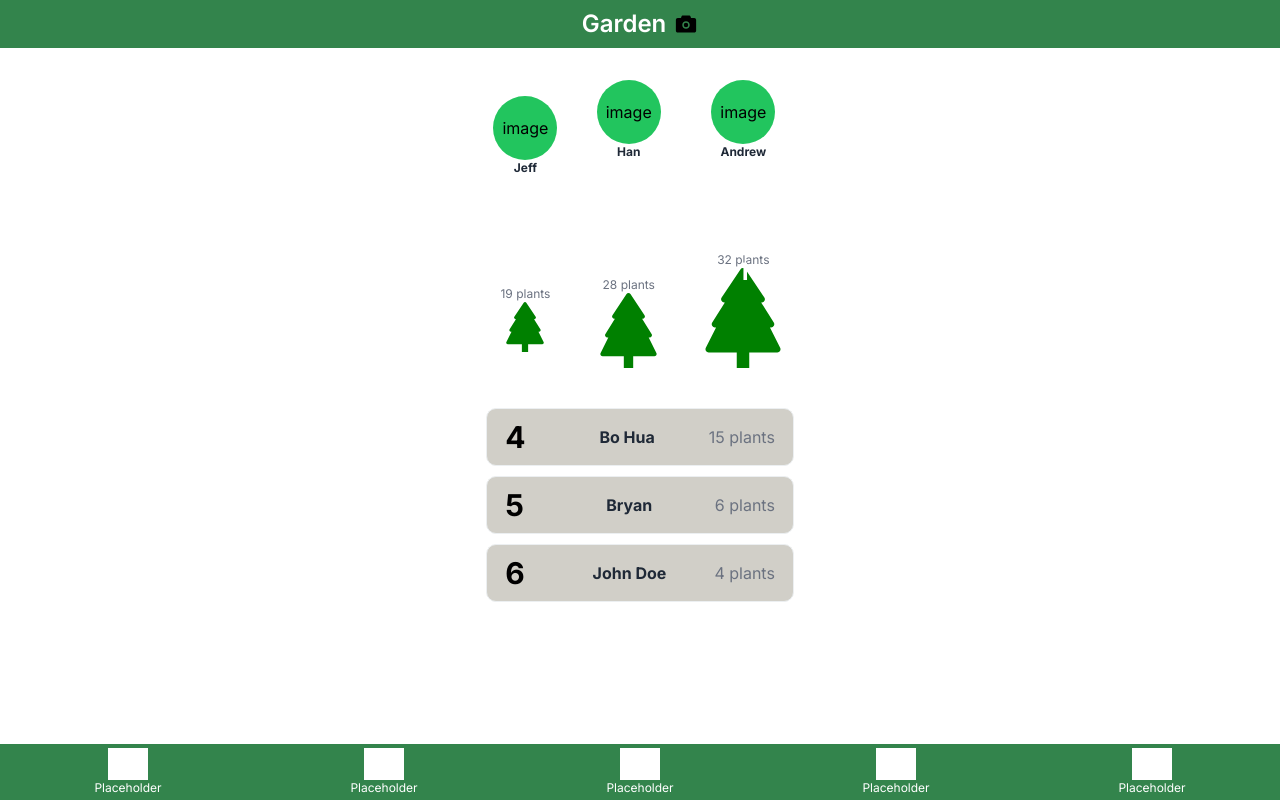
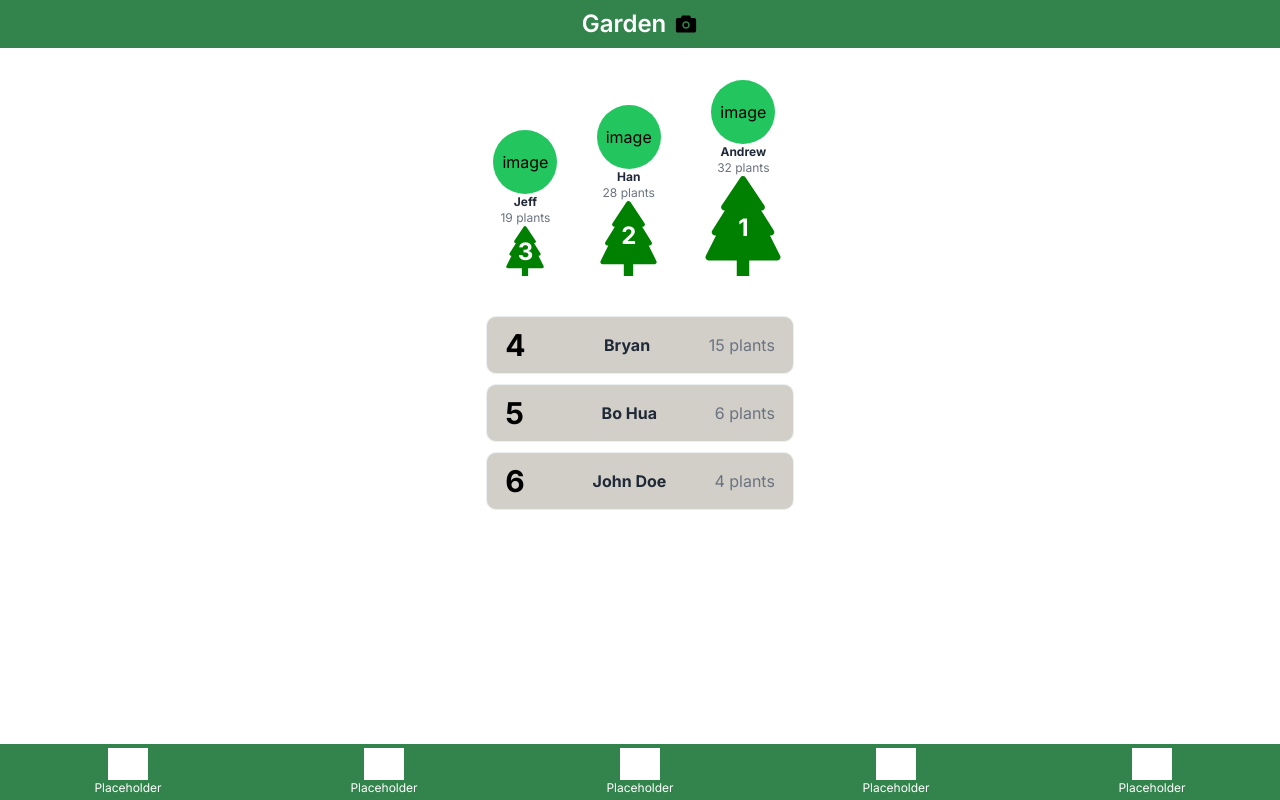
Before and after one commit to xaynezz/hacksingapore, a Next.js app: page /user/leaderboard in a window 1280 px wide. Built offline with nearby package versions, Linux system fonts and the light colour scheme.

Commit message:
editted leaderboard page + added back button

```diff
--- a/app/user/garden/[id]/page.tsx
+++ b/app/user/garden/[id]/page.tsx
@@ -104,7 +104,7 @@ const GardenPlantPage =  ({ params }: { params: { id: string } }) => {
                 <RecipeButton href='/garden/recipes'/>
             </div> */}
 
-            {/* <BackButton route="/user/garden"/> */}
+            <BackButton route="/user/garden"/>
 
             <div className="flex flex-col mt-1 p-2">
                 <div className="border rounded-xl">
--- a/app/user/leaderboard/page.tsx
+++ b/app/user/leaderboard/page.tsx
@@ -16,31 +16,33 @@ const LeaderboardPage = () => {
         <>
             <div className="flex flex-col items-center justify-center p-8">
 
-                <div className="flex flex-row items-center justify-center">
-                    <div className="py-4 relative flex flex-col items-center h-72 justify-between">
-                        <div className="w-16 h-16 bg-green-500 rounded-full flex items-center justify-center">image</div>
-                        <div className="text-gray-800 font-bold mx-10 flex-1 text-center text-xs">Jeff</div>
+            <div className="flex flex-row items-end justify-center">
+                    <div className="relative flex flex-col items-center">
+                        <div className="w-16 h-16 bg-green-500 rounded-full flex items-center justify-center">
+                            image
+                        </div>
+                        <div className="text-gray-800 font-bold mx-10 text-center text-xs">Jeff</div>
                         <div className="text-gray-500 px-2 text-xs">19 plants</div>
                         <BsTreeFill size={50} style={{ color: 'green' }} />
-                        <div className="absolute top-12 left-0 w-full h-full flex items-center justify-center text-white font-bold text-2xl z-10 pointer-events-none">
+                        <div className="absolute bottom-0 left-1/2 transform -translate-x-1/2 -translate-y-1/5 w-12 h-12 flex items-center justify-center text-white font-bold text-2xl z-10 pointer-events-none">
                         3
                         </div>
                     </div>
-                    <div className="relative flex flex-col items-center h-72 justify-between">
+                    <div className="relative flex flex-col items-center">
                         <div className="w-16 h-16 bg-green-500 rounded-full flex items-center justify-center">image</div>
-                        <div className="text-gray-800 font-bold mx-10 flex-1 text-center text-xs">Han</div>
+                        <div className="text-gray-800 font-bold mx-10 text-center text-xs">Han</div>
                         <div className="text-gray-500 px-2 text-xs">28 plants</div>
                         <BsTreeFill size={75} style={{ color: 'green' }} />
-                        <div className="absolute top-12 left-0 w-full h-full flex items-center justify-center text-white font-bold text-2xl z-10 pointer-events-none">
+                        <div className="absolute bottom-0 left-1/2 transform -translate-x-1/2 -translate-y-1/3 w-12 h-12 flex items-center justify-center text-white font-bold text-2xl z-10 pointer-events-none">
                         2
                         </div>
                     </div>
-                    <div className="relative flex flex-col items-center h-72 justify-between">
+                    <div className="relative flex flex-col items-center justify-between">
                         <div className="w-16 h-16 bg-green-500 rounded-full flex items-center justify-center">image</div>
-                        <div className="text-gray-800 font-bold mx-10 flex-1 text-center text-xs">Andrew</div>
+                        <div className="text-gray-800 font-bold mx-10 text-center text-xs">Andrew</div>
                         <div className="text-gray-500 px-2 text-xs">32 plants</div>
                         <BsTreeFill size={100} style={{ color: 'green' }} />
-                        <div className="absolute top-12 left-0 w-full h-full flex items-center justify-center text-white font-bold text-2xl z-10 pointer-events-none">
+                        <div className="absolute bottom-0 left-1/2 transform -translate-x-1/2 -translate-y-1/2 w-12 h-12 flex items-center justify-center text-white font-bold text-2xl z-10 pointer-events-none">
                         1
                         </div>
                     </div>
@@ -52,14 +54,14 @@ const LeaderboardPage = () => {
                         <div className="mr-5 px-2">
                             <h1 className="text-3xl font-bold">4</h1>
                         </div>
-                        <div className="text-gray-800 font-bold mx-10 flex-1 text-center">Bo Hua</div>
+                        <div className="text-gray-800 font-bold mx-10 flex-1 text-center">Bryan</div>
                         <div className="text-gray-500 px-2">15 plants</div>
                     </div>
                     <div className="row flex flex-row items-center justify-between">
                         <div className="mr-5 px-2">
                             <h1 className="text-3xl font-bold">5</h1>
                         </div>
-                        <div className="text-gray-800 font-bold mx-10 flex-1 text-center">Bryan</div>
+                        <div className="text-gray-800 font-bold mx-10 flex-1 text-center">Bo Hua</div>
                         <div className="text-gray-500 px-2">6 plants</div>
                     </div>
                     <div className="row flex flex-row items-center justify-between">
--- a/components/BackButton.tsx
+++ b/components/BackButton.tsx
@@ -11,12 +11,15 @@ const map = {
 function BackButton(props: { route: string }) {
     const { route } = props;
     return (
+        <div>
             <Link
                 className="fixed left-0 top-0 flex h-12 w-12 items-center justify-center"
                 href={route}
             >
                 <IoMdArrowRoundBack className="h-9 w-9 text-white" />
             </Link>
+        </div>
+
     );
 }
 
```
Lines whose indentation alone changed are shown as unchanged.
